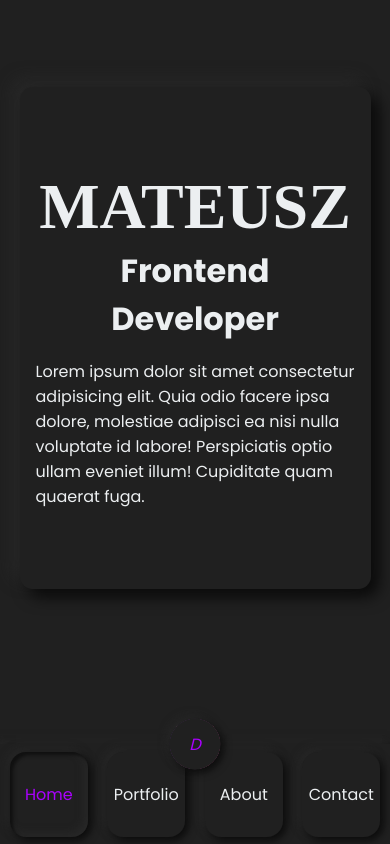
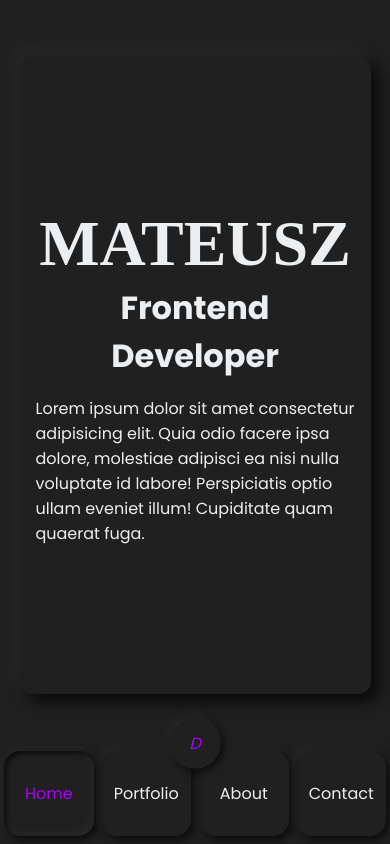
Before and after one commit to mateuszgorecki/first-react-app, a React (Create React App) app: page / in a window 390 px wide. Built offline with nearby package versions, Linux system fonts and the light colour scheme; a web font is replaced by a local one.

Commit message:
add dynamically height of content

```diff
--- a/src/App.js
+++ b/src/App.js
@@ -1,4 +1,4 @@
-import React, { useContext } from 'react'
+import React, { useState, useEffect, useRef, useContext } from 'react'
 import { Routes, Route, useLocation } from 'react-router-dom'
 import { AnimatePresence } from 'framer-motion'
 
@@ -13,11 +13,33 @@ import useTitle from './components/use-title'
 
 import './assets/scss/_global.scss'
 import ThemeContext from './store/theme-context'
+import DimensionsContext from './store/dimensions-context'
 
 function App() {
   const location = useLocation()
   const pageTitle = location.pathname
   useTitle(pageTitle)
+
+  const headerRef = useRef()
+
+  const [dimensions, setDimensions] = useState({
+    headerHeight: 0,
+    contentHeight: 0,
+  })
+
+  const ctx2 = useContext(DimensionsContext)
+  ctx2.getWindowHeight()
+  ctx2.getHeaderHeight(dimensions.headerHeight)
+
+
+  useEffect(() => {
+    if (headerRef.current) {
+      setDimensions({
+        headerHeight: headerRef.current.offsetHeight,
+        contentHeight: ctx2.windowHeight - ctx2.headerHeight,
+      })
+    }
+  }, [ctx2])
 
   const ctx = useContext(ThemeContext)
   const isDark = ctx.isDarkTheme
@@ -25,11 +47,10 @@ function App() {
   const body = document.querySelector('body')
   isDark ? body.classList.add('dark') : body.classList.remove('dark')
 
-
   return (
     <div>
-      <Header />
-      <main>
+      <Header ref={headerRef}/>
+      <main style={{height: dimensions.contentHeight}}>
         <AnimatePresence>
           <Routes
             location={location}
--- a/src/assets/scss/ContactPage.module.scss
+++ b/src/assets/scss/ContactPage.module.scss
@@ -80,8 +80,9 @@
 
 @media screen and (max-width: 576px) {
   .wrapper {
-    padding: 2rem 1rem;
+    padding: 1rem;
     gap: 2rem;
+    overflow: hidden;
 
     .container {
       gap: 0.7rem;
--- a/src/assets/scss/Header.module.scss
+++ b/src/assets/scss/Header.module.scss
@@ -99,6 +99,7 @@
     }
   }
 }
+
 @media screen and (min-width: 1921px) {
   .header {
     height: 12vh;
@@ -207,7 +208,7 @@
   .header {
     @include lightShadow;
     width: 100vw;
-    height: 100px;
+    height: fit-content;
     position: fixed;
     bottom: 0;
     left: 0;
@@ -229,19 +230,20 @@
 
     nav {
       width: 100%;
-      height: 100%;
+      height: fit-content;
 
       ul {
         width: 100%;
-        height: 100%;
+        height: fit-content;
         gap: 0;
         justify-content: space-around;
+        padding: 0.5rem 0;
 
         li {
           aspect-ratio: 1.618;
           display: flex;
           align-items: center;
-          width: 20vw;
+          width: 23vw;
 
           a {
             border-radius: 1rem;
--- a/src/assets/scss/HomePage.module.scss
+++ b/src/assets/scss/HomePage.module.scss
@@ -28,6 +28,7 @@
 @media screen and (max-width: 576px) {
   .wrapper {
     padding: 5rem 1rem;
+    overflow: hidden;
 
     h1 {
       @include SairaFont;
--- a/src/assets/scss/PageWrapper.module.scss
+++ b/src/assets/scss/PageWrapper.module.scss
@@ -13,14 +13,14 @@
   background-color: $blue-gray;
   color: $darkgrey;
   box-shadow: 0.5rem 0.5rem 1rem $light-shadow-2,
-            -0.5rem -0.5rem 1rem rgba($white, 0.7);
+    -0.5rem -0.5rem 1rem rgba($white, 0.7);
 }
 
 .dark {
   background-color: $darkgrey;
   color: $blue-gray;
   box-shadow: 0.5rem 0.5rem 1rem rgba($black, 0.7),
-             -0.5rem -0.5rem 1rem $light-shadow;
+    -0.5rem -0.5rem 1rem $light-shadow;
 }
 
 @media screen and (min-width: 1920px) {
@@ -35,6 +35,11 @@
     border-radius: 0.8rem;
     width: 90vw;
     aspect-ratio: unset;
-    height: fit-content;
+    height: 100%;
+    overflow-y: auto;
+
+    &::-webkit-scrollbar {
+      width: 0;
+    }
   }
 }
--- a/src/assets/scss/PortfolioPage.module.scss
+++ b/src/assets/scss/PortfolioPage.module.scss
@@ -29,7 +29,7 @@
 
 @media screen and (max-width: 576px) {
   .wrapper {
-    padding: 5rem 1.5rem;
+    padding: 2rem 1.5rem;
 
     .container {
       flex-direction: column;
--- a/src/assets/scss/_global.scss
+++ b/src/assets/scss/_global.scss
@@ -102,10 +102,8 @@ a {
         flex-direction: column-reverse;
 
         main {
-          height: 80vh;
-
           & > div {
-            height: 100%;
+            height: 85%;
             display: flex;
             align-items: center;
           }
--- a/src/components/Header.js
+++ b/src/components/Header.js
@@ -3,17 +3,16 @@ import MainNavigation from './MainNavigation'
 // import SocialIcons from './layout/SocialIcons'
 import HeaderLogo from './HeaderLogo'
 import classes from '../assets/scss/Header.module.scss'
-import { useContext } from 'react'
+import  {forwardRef,  useContext } from 'react'
 import ThemeContext from '../store/theme-context'
 
-const Header = () => {
-
+const Header = forwardRef((props, ref) => {
   const ctx = useContext(ThemeContext)
   const isDark = ctx.isDarkTheme
 
   const darkClass = isDark ? classes.dark : ''
   return (
-    <header className={`${classes.header} ${darkClass}`}>
+    <header ref={ref} className={`${classes.header} ${darkClass}`}>
       <div>
         <HeaderLogo />
         <MainNavigation />
@@ -22,6 +21,6 @@ const Header = () => {
       </div>
     </header>
   )
-}
+})
 
 export default Header
--- a/src/components/layout/PageWrapper.js
+++ b/src/components/layout/PageWrapper.js
@@ -7,7 +7,6 @@ const PageWrapper = (props) => {
   const ctx = useContext(ThemeContext)
   const isDark = ctx.isDarkTheme
   const themeClasses = isDark ? classes.dark : classes.light
-
   return (
     <motion.div
       initial={{
@@ -22,16 +21,14 @@ const PageWrapper = (props) => {
         opacity: 0,
         scale: 0.9,
         transition: {
-                  duration: 0.2
-                }
+          duration: 0.2,
+        },
       }}
       transition={{
         duration: 0.4,
       }}
     >
-      <div
-        className={` ${classes.wrapper} ${themeClasses} ${props.className}`}
-      >
+      <div className={` ${classes.wrapper} ${themeClasses} ${props.className}`}>
         {props.children}
       </div>
     </motion.div>
--- a/src/index.js
+++ b/src/index.js
@@ -3,14 +3,17 @@ import ReactDOM from 'react-dom/client'
 import App from './App'
 import { BrowserRouter } from 'react-router-dom'
 import { ThemeContextProvider } from './store/theme-context'
+import { DimensionsContextProvider } from './store/dimensions-context'
 
 const root = ReactDOM.createRoot(document.getElementById('root'))
 root.render(
   <React.StrictMode>
+  <DimensionsContextProvider>
     <ThemeContextProvider>
       <BrowserRouter>
         <App />
       </BrowserRouter>
     </ThemeContextProvider>
+  </DimensionsContextProvider>
   </React.StrictMode>
 )
--- /dev/null
+++ b/src/store/dimensions-context.js
@@ -0,0 +1,37 @@
+import React, { useState } from 'react'
+
+const DimensionsContext = React.createContext({
+  headerHeight: 0,
+  windowHeight: 0,
+  getHeaderHeight: () => {},
+  getWindowHeight: () => {},
+})
+
+export const DimensionsContextProvider = (props) => {
+  const [headerHeight, setHeaderHeight] = useState(0)
+  const [windowHeight, setWindowHeight] = useState(0)
+
+  const getHeaderHeightHandler = (height) => {
+    setHeaderHeight(height)
+    // console.log('in context',height)
+  }
+
+  const getWindowHeightHandler = () => {
+    setWindowHeight(window.innerHeight)
+  }
+
+  const contextValue = {
+    headerHeight: headerHeight,
+    windowHeight: windowHeight,
+    getHeaderHeight: getHeaderHeightHandler,
+    getWindowHeight: getWindowHeightHandler,
+  }
+
+  return (
+    <DimensionsContext.Provider value={contextValue}>
+      {props.children}
+    </DimensionsContext.Provider>
+  )
+}
+
+export default DimensionsContext
```
Lines whose indentation alone changed are shown as unchanged.
